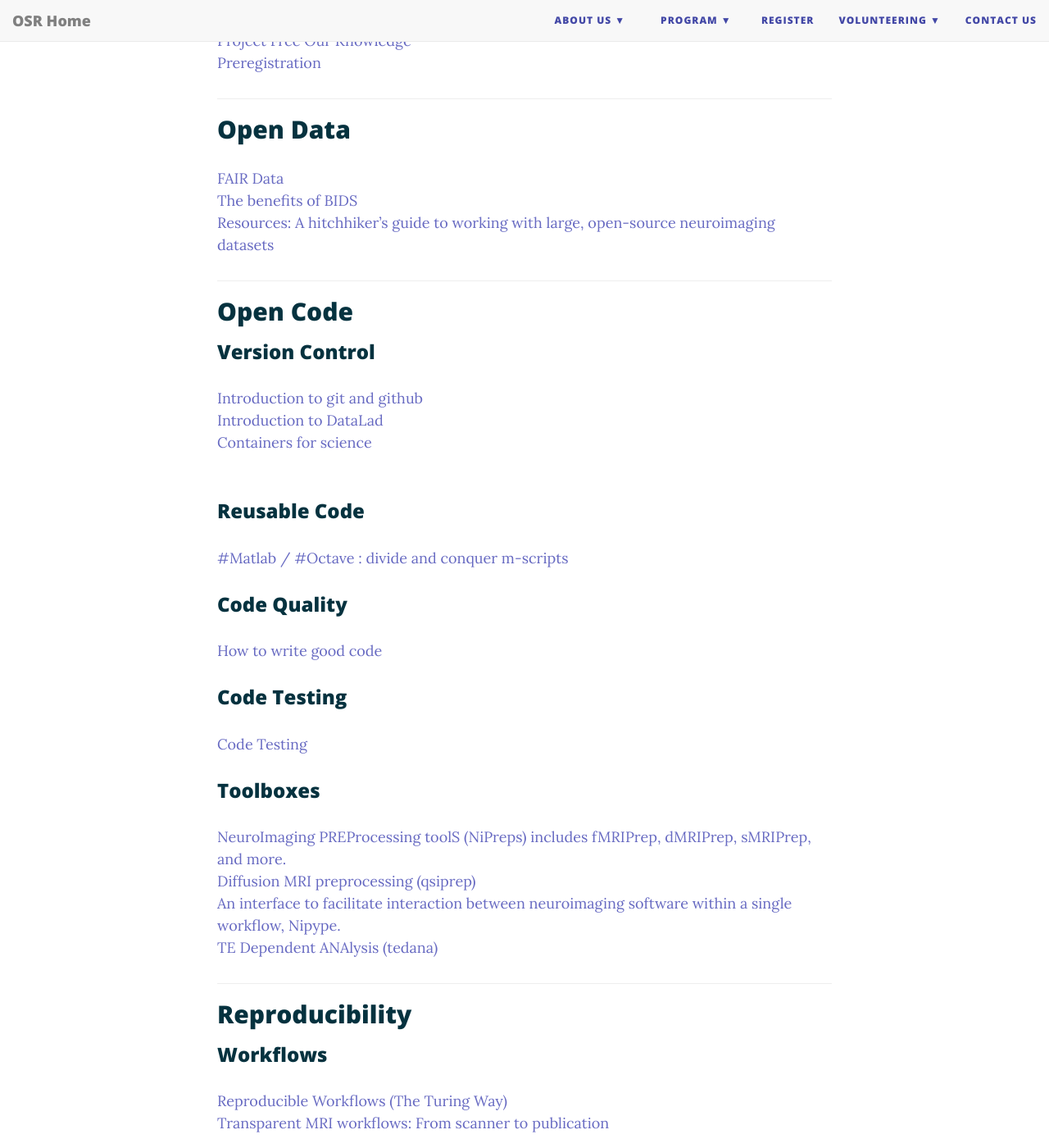
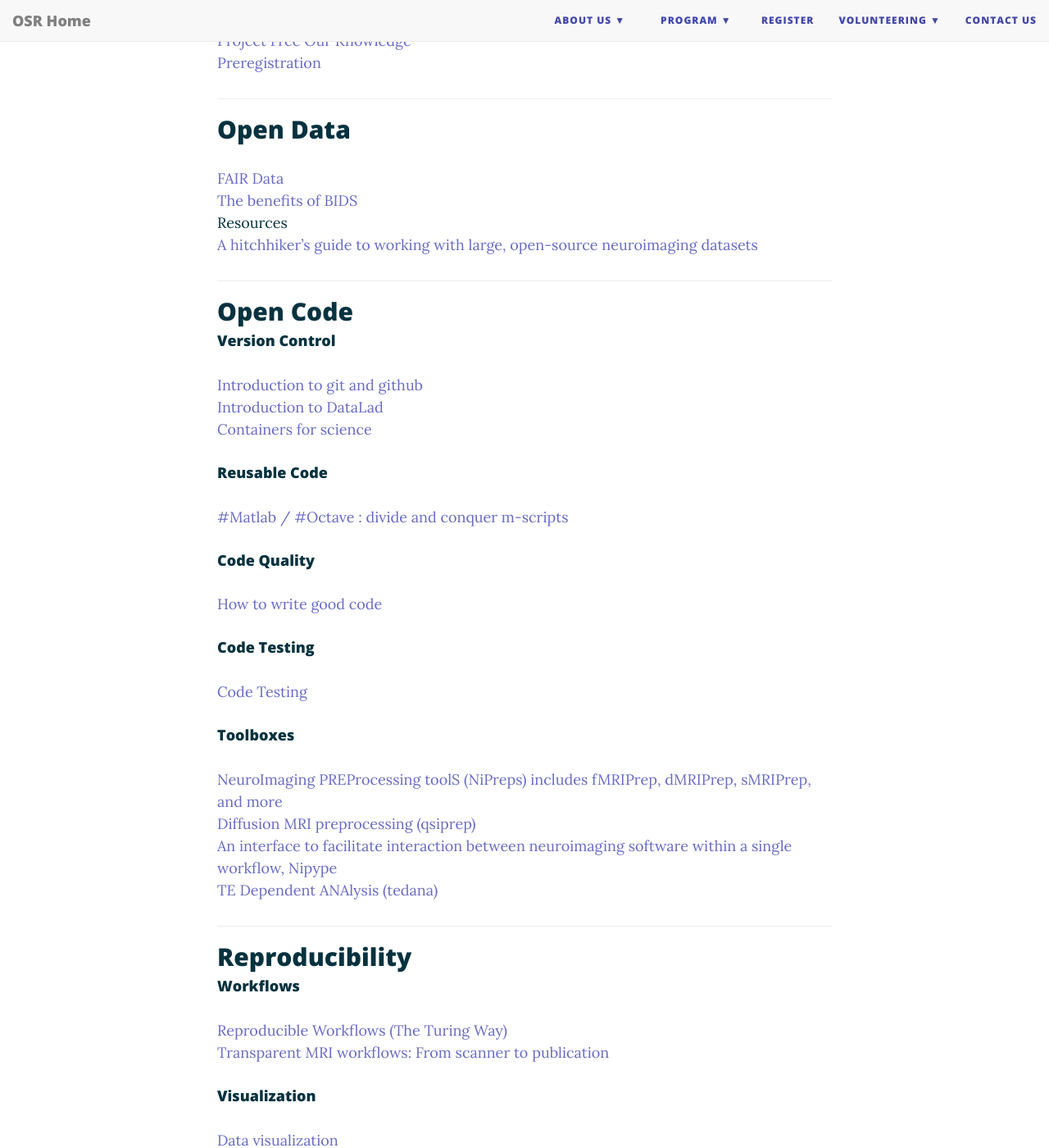
Before and after one commit to ohbm/osr2023, a Jekyll site: the page built from educational.md, in a window 1280 px wide and 1400 px high, scrolled down 348 px. Shown: the whole window at 82% size. Built offline with Jekyll 4.4.1, drawn with Linux system fonts in a browser that asks for light colours; nearby versions of some CDN libraries; some of the changed text lies outside the part shown.

Commit message:
reorganized

```diff
--- a/educational.md
+++ b/educational.md
@@ -15,39 +15,40 @@
 ## Open Data
 <a href="" target="_blank">FAIR Data<a/><br/>
 <a href="https://youtu.be/K9hVAr5fvJg" target="_blank">The benefits of BIDS</a><br/>
-<a href='https://pubmed.ncbi.nlm.nih.gov/33288916/' target='_blank'>Resources: A hitchhiker's guide to working with large, open-source neuroimaging datasets<a/><br/>
+Resources<br/>
+<a href='https://pubmed.ncbi.nlm.nih.gov/33288916/' target='_blank'>A hitchhiker's guide to working with large, open-source neuroimaging datasets<a/><br/>
 
 ---
 
 ## Open Code
-### Version Control
+#### Version Control
 <a href="https://youtu.be/zh_WFv0uk7w" target="_blank">Introduction to git and github<a/><br/>
 <a href="https://youtu.be/QsAqnP7TwyY" target="_blank">Introduction to DataLad<a/><br/>
-<a href="https://youtu.be/pc3YOZUG3lQ" target="_blank">Containers for science</a><br/><br/>
+<a href="https://youtu.be/pc3YOZUG3lQ" target="_blank">Containers for science</a><br/>
 
-### Reusable Code<br/>
+#### Reusable Code<br/>
 <a href="https://youtu.be/AWfrlKTLkqw" target="_blank">#Matlab / #Octave : divide and conquer m-scripts</a><br/>
 
-### Code Quality<br/>
+#### Code Quality<br/>
 <a href="https://youtu.be/gfPP2pQ8Rms" target="_blank">How to write good code</a><br/>
 
-### Code Testing<br/>
+#### Code Testing<br/>
 <a href="https://youtu.be/gfPP2pQ8Rms" target="_blank">Code Testing</a><br/>
 
-### Toolboxes<br/>
-<a href="https://www.nipreps.org/" target="_blank">NeuroImaging PREProcessing toolS (NiPreps) includes fMRIPrep, dMRIPrep, sMRIPrep, and more.</a><br/>
+#### Toolboxes<br/>
+<a href="https://www.nipreps.org/" target="_blank">NeuroImaging PREProcessing toolS (NiPreps) includes fMRIPrep, dMRIPrep, sMRIPrep, and more</a><br/>
 <a href="https://qsiprep.readthedocs.io/en/latest/" target="_blank">Diffusion MRI preprocessing (qsiprep)</a><br/>
-<a href="https://nipype.readthedocs.io/en/latest/" target="_blank">An interface to facilitate interaction between neuroimaging software within a single workflow, Nipype.</a><br/>
+<a href="https://nipype.readthedocs.io/en/latest/" target="_blank">An interface to facilitate interaction between neuroimaging software within a single workflow, Nipype</a><br/>
 <a href="https://tedana.readthedocs.io/en/stable/" target="_blank">TE Dependent ANAlysis (tedana)</a><br/>
 
 ---
 
 ## Reproducibility
-### Workflows
+#### Workflows
 <a href="https://youtu.be/tk2eZSrM8oA" target="_blank">Reproducible Workflows (The Turing Way)</a><br/>
 <a href="https://youtu.be/dSOQgyuL51U" target="_blank">Transparent MRI workflows: From scanner to publication</a><br/>
 
-### Visualization
+#### Visualization
 <a href="https://youtu.be/HwpYh39lPHs" target="_blank">Data visualization</a><br/>
 <a href="https://youtu.be/W91kvzU0Cec" target="_blank">How to organize a figure!</a><br/>
 
@@ -59,12 +60,13 @@
 <a href="https://youtu.be/UzS2Q_hrNV8" target="_blank">Dissemination problems</a><br/>
 ---
 ## Research Culture
-### Collaboration<br/>
+#### Equality, Diversity, Inclusivity (EDI)<br/>
+<a href="https://youtu.be/RRwuOs0BA4I" target="_blank">Towards Global Inclusivity in Open Science</a><br/>
+
+#### Collaboration<br/>
 <a href="https://youtu.be/3H0zQ6odOd0" target="_blank">Community Building</a><br/>
 
-### Initiatives/Community<br/>
+#### Initiatives/Community<br/>
 <a href="https://reproducibilitea.org/about/" target="_blank">ReproducibiliTea</a><br/>
 <a href="https://open-sci.cn/" target="_blank">Chinese Open Science Network</a><br/>
 <a href="https://brainhack.org/" target="_blank">BrainHack Global</a><br/>
-### Equality, Diversity, Inclusivity (EDI)<br/>
-<a href="https://youtu.be/RRwuOs0BA4I" target="_blank">Towards Global Inclusivity in Open Science</a><br/>
```
